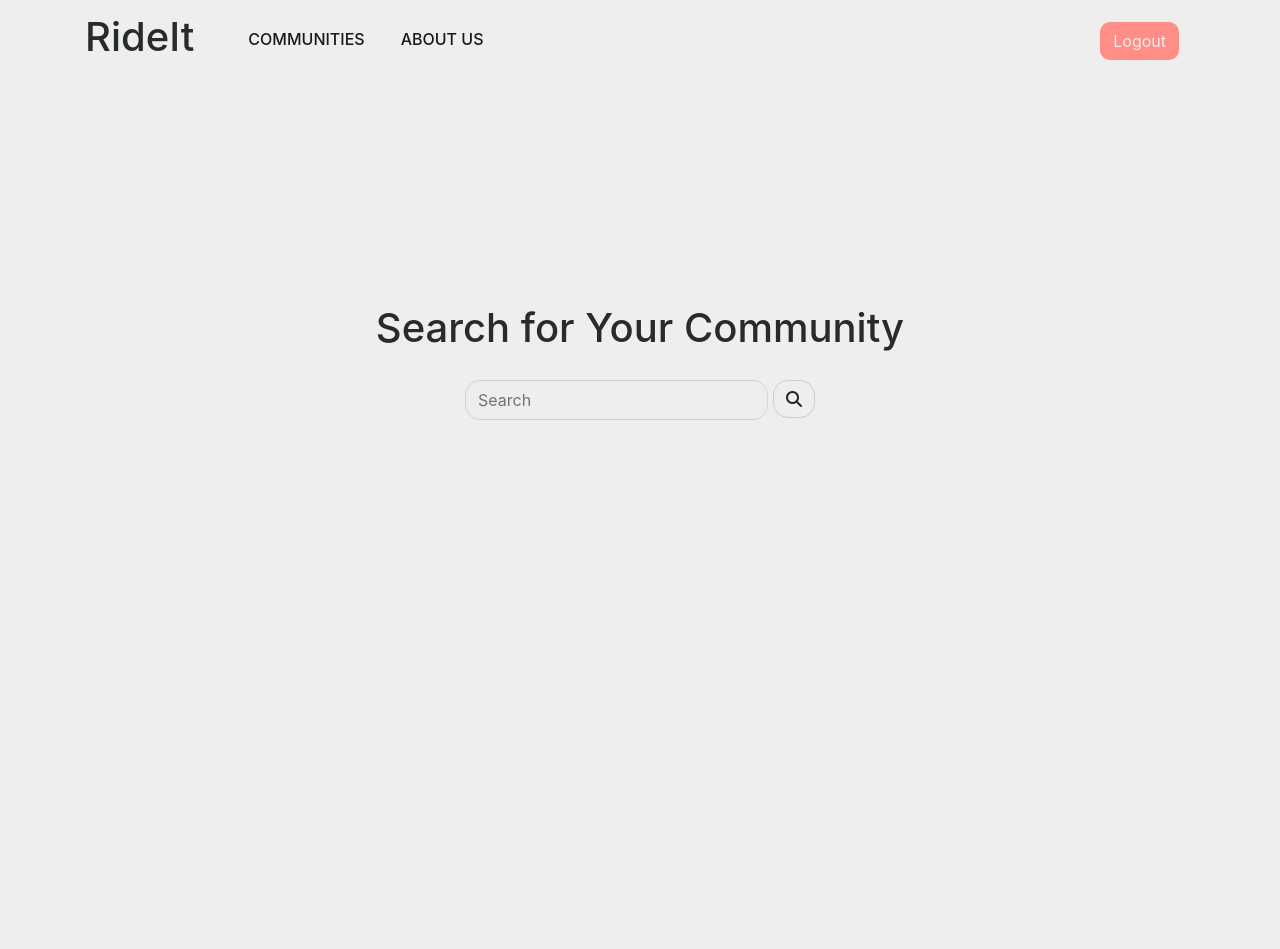
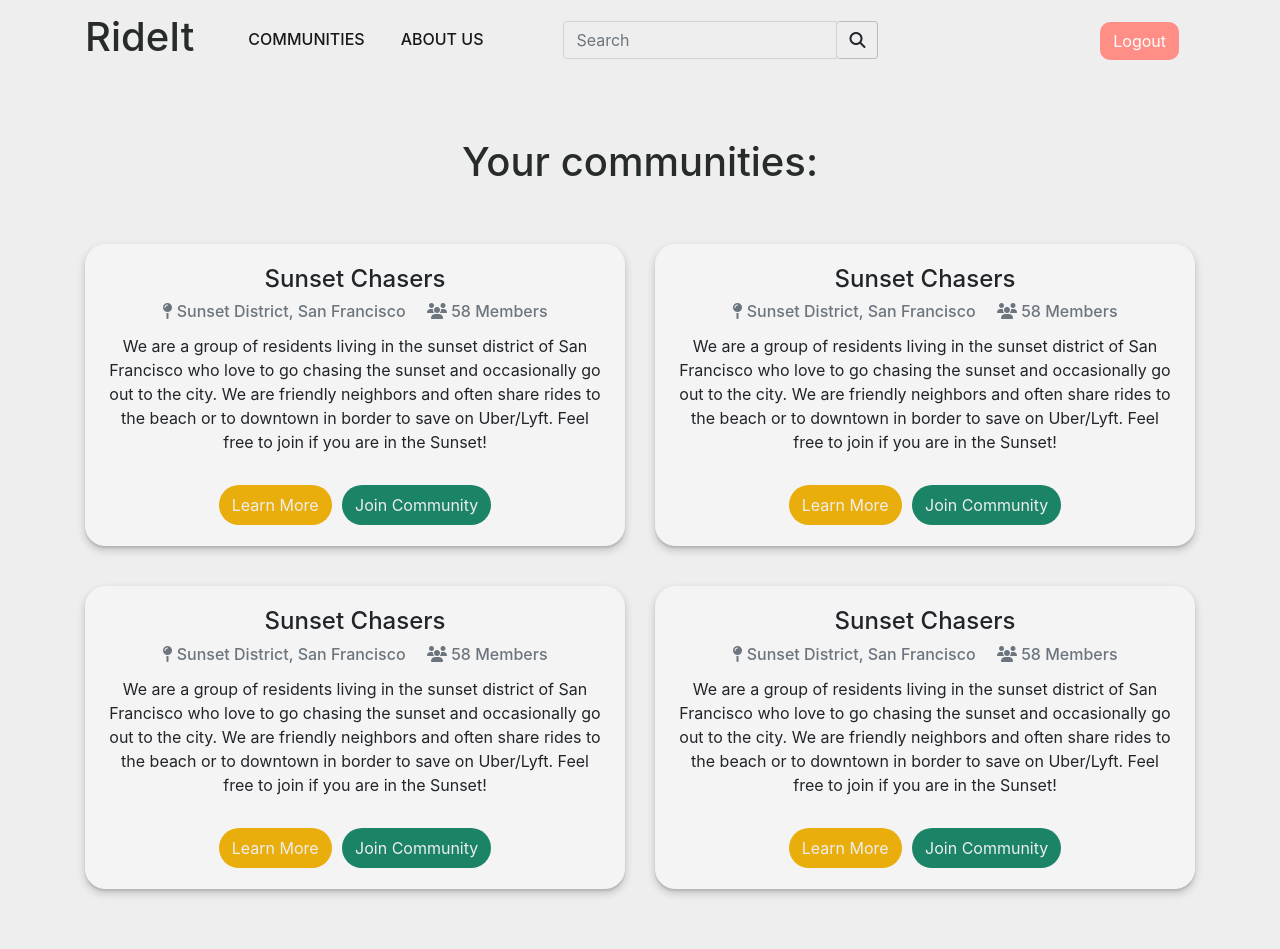
Before and after one commit to type9/bew1.2-contractor, a Django app: page / in a window 1280 px wide. Before the commit the page ends 420 px from the top, so only its background shows below. Run offline with Django 3.2, Linux system fonts and the light colour scheme; a user stored in the database is signed in; some libraries are stand-ins or nearby versions.

Commit message:
[add] Added new community cards

```diff
--- /dev/null
+++ b/rideit/rideshare/templates/partials/community_card.html
@@ -0,0 +1,13 @@
+<div class="card" style="margin-bottom: 20px; border-radius: 20px; background-color: #f4f4f4; border-color: #f4f4f4; box-shadow: 0 4px 8px 0 rgba(0, 0, 0, 0.2), 0 2px 2px 0 rgba(0, 0, 0, 0.10);">
+    <div class="card-body">
+        <h4 class="card-title">Sunset Chasers</h4>
+        <h6 class="card-subtitle mb-2 text-muted" style="padding-top: 3px"><span class="fas fa-map-pin"></span> Sunset District, San Francisco&nbsp;&nbsp;&nbsp;&nbsp;&nbsp;<span class="fas fa-users"></span> 58 Members </h6>
+        <p class="card-text" style="padding-top: 5px;">We are a group of residents living in the sunset district of San Francisco who love to go
+        chasing the sunset and occasionally go out to the city. We are friendly neighbors and often share rides to the beach or to downtown in border
+        to save on Uber/Lyft. Feel free to join if you are in the Sunset!</p>
+
+        <button href="#" class="btn" style="margin-top: 15px; border-radius: 20px; height: 40px; background-color: #E9AE0B; color: #EEEEEE">Learn More</button>
+        <button href="#" class="btn" style="margin-top: 15px; border-radius: 20px; height: 40px; background-color: #1B8366; color: #EEEEEE; margin-left: 6px">Join Community</button>
+
+    </div>
+</div>
--- a/rideit/rideshare/templates/partials/navbar.html
+++ b/rideit/rideshare/templates/partials/navbar.html
@@ -16,7 +16,9 @@
                 <li class="nav-item active" style="padding-left: 10px; padding-right: 10px; padding-top: 6px">
                     <a class="nav-link h6" href="#">ABOUT US</a>
                 </li>
-                <!-- <li>
+
+                {% if user.is_authenticated %}
+                    <li>
                         <form class="navbar-form" role="search" style='padding-left: 62px; padding-top: 5px'>
                             <div class="input-group">
                                 <input type="text" style="background-color: transparent"class="form-control" placeholder="Search" name="srch-term" id="srch-term">
@@ -25,17 +27,13 @@
                                 </div>
                             </div>
                         </form>
-                </li> -->
+                    </li>
+                {% endif %}
             </ul>
-            <!-- <span class="username-wrapper">
-                <h6 class="nav-item">Welcome, {{ user.username }}</h6>
-            </span> -->
-            <!-- <span class="newpost-button-wrapper">
-                <a class="nav-link" href="/newpost"><button class="btn btn-dark">New Post</button></a>
-            </span> -->
+
             <span class="logout-button-wrapper">
                 {% if user.is_authenticated %}
-                    <a class="nav-link" href="{% url 'logout' %}"><button class="btn" style="background-color: #FE8E86; color: #EEEEEE; border-radius: 10px;">Logout</button></a>
+                    <a class="nav-link" href="{% url 'logout' %}"><button class="btn" style="background-color: #FE8E86; color: #FFFFFF; border-radius: 10px;">Logout</button></a>
                 {% else %}
                     <a class="nav-link" href="{% url 'login' %}"><button class="btn" style='background-color: #47785D; color: #EEEEEE; border-radius: 10px;'>Login</button></a>
                 {% endif %}
--- a/rideit/rideshare/templates/rideshare_home.html
+++ b/rideit/rideshare/templates/rideshare_home.html
@@ -4,28 +4,36 @@
 
 {% include 'partials/navbar.html' %}
 
-<div class="rideshare-home" style="background-color: #EEEEEE; height: 90vh">
+{% if user.is_authenticated %}
+
+    <div class="rideshare-home" style="background-color: #EEEEEE; padding-bottom: 40px">
         <div class="container">
-        <div class="row text-center" style='padding-top: 20%'>
+            <div class="row text-center" style='padding-top: 5%'>
                 <div class="col-md-12">
-                <h1 style='color: #272B2B'>Search for Your Community</h1>
+                    <h1 style='color: #272B2B; padding-bottom: 30px'>Your communities:</h1>
                 </div>
             </div>
             <div class="row text-center" style="padding-top: 20px">
-            <div class="col-md-4 col-xs-2"></div>
-            <div class="col-md-4 col-xs-8">
-                <form class="form-group" role="search">
-                    <div class="input-group">
-                        <input type="text" style="background-color: transparent; border-radius: 15px; height: 40px"class="form-control" placeholder="Search" name="srch-term" id="srch-term">
-                        <div class="input-group-btn" style="">
-                            <button class="btn btn-light" type="submit" style="background-color: transparent; border-color: #CCCCCC; border-radius: 15px; margin-left: 5px"><span class="fas fa-search"></span></button>
+                <div class="col-md-6">
+                    {% include 'partials/community_card.html' %}
+                </div>
+                <div class="col-md-6">
+                    {% include 'partials/community_card.html' %}
                 </div>
             </div>
-                </form>
+            <div class="row text-center" style="padding-top: 20px">
+                <div class="col-md-6">
+                    {% include 'partials/community_card.html' %}
                 </div>
-            <div class="col-md-4 col-xs-2"></div>
+                <div class="col-md-6">
+                    {% include 'partials/community_card.html' %}
+                </div>
             </div>
         </div>
     </div>
 
+{% else %}
+    {% include 'partials/community_search.html' %}
+{% endif %}
+
 {% endblock %}
```
Also changed, not shown: rideit/rideshare/templates/partials/community_search.html (added, +23 -0 lines), rideit/db.sqlite3. Lines whose indentation alone changed are shown as unchanged.
